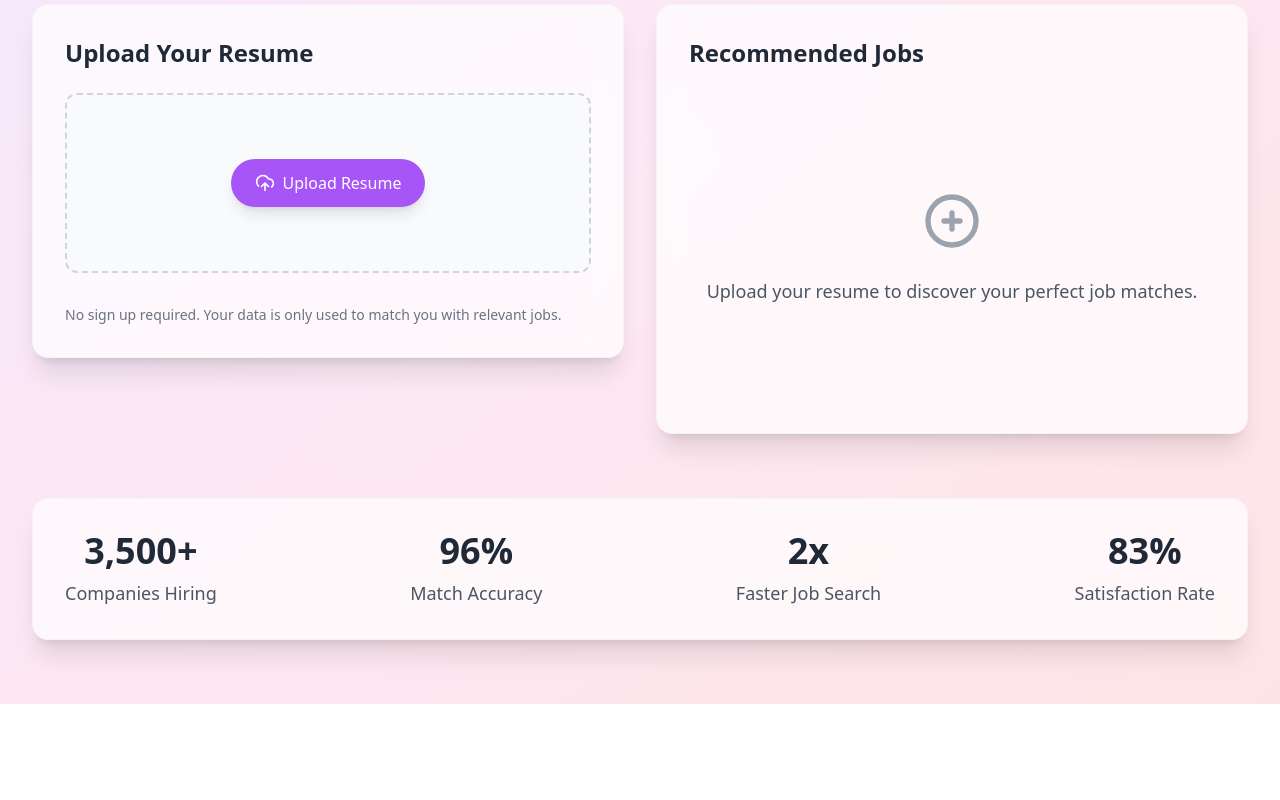
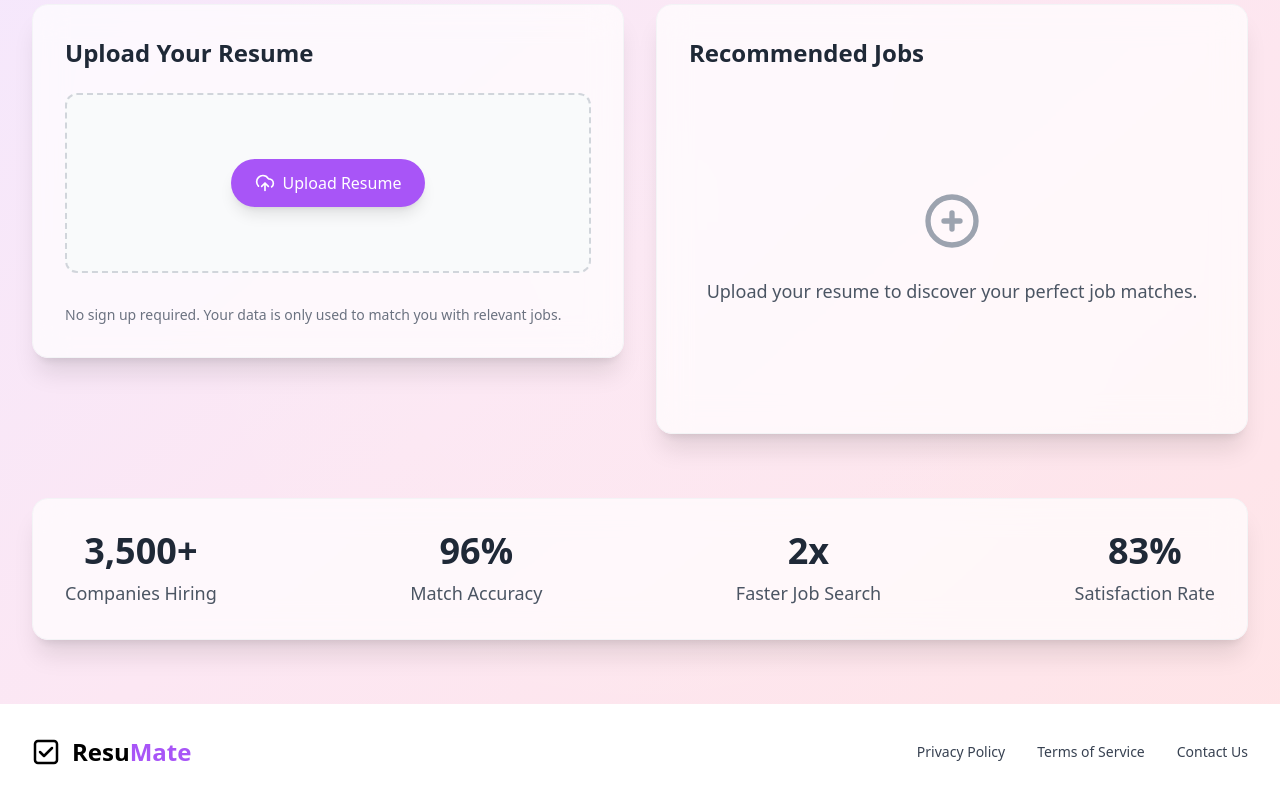
Before and after one commit to CMPT-276-SPRING-2025/final-project-lakes, a React (Vite) app: page /curated-jobs in a window 1280 px wide. Shown: the part 296-1096 px from the top of the page. Before the commit the page ends 1000 px from the top, so only its background shows below. Built offline with nearby package versions, Linux system fonts and the light colour scheme.

Commit message:
Added a Footer component file and used it in the jobs for you page

```diff
--- /dev/null
+++ b/src/components/Footer.jsx
@@ -0,0 +1,104 @@
+import React from "react";
+import { motion } from "framer-motion";
+
+const Footer = ({ darkMode }) => {
+  return (
+    <footer
+      className={`w-full py-8 px-8 relative z-10 ${
+        darkMode ? "bg-gray-900" : "bg-white"
+      }`}
+    >
+      <div className="max-w-7xl mx-auto flex flex-col md:flex-row justify-between items-center">
+        <motion.div
+          className="flex items-center"
+          initial={{ opacity: 0, x: -20 }}
+          animate={{ opacity: 1, x: 0 }}
+          transition={{ duration: 0.5 }}
+        >
+          <motion.div
+            className="mr-3"
+            whileHover={{ rotate: 360 }}
+            transition={{ duration: 0.8 }}
+          >
+            <svg
+              width="28"
+              height="28"
+              viewBox="0 0 28 28"
+              fill="none"
+              xmlns="http://www.w3.org/2000/svg"
+              className={`${darkMode ? "stroke-white" : "stroke-black"}`}
+            >
+              <rect
+                x="3"
+                y="3"
+                width="22"
+                height="22"
+                rx="3"
+                strokeWidth="2.5"
+              />
+              <path
+                d="M8 14L12 18L20 10"
+                strokeWidth="2.5"
+                strokeLinecap="round"
+                strokeLinejoin="round"
+              />
+            </svg>
+          </motion.div>
+          <h1
+            className={`text-2xl font-bold ${
+              darkMode ? "text-white" : "text-black"
+            }`}
+          >
+            Resu<span className="text-purple-500">Mate</span>
+          </h1>
+        </motion.div>
+
+        <motion.div
+          className="flex space-x-8 mt-6 md:mt-0"
+          initial={{ opacity: 0, y: -20 }}
+          animate={{ opacity: 1, y: 0 }}
+          transition={{ duration: 0.5, delay: 0.2 }}
+        >
+          <motion.a
+            href="#"
+            className={`text-sm font-medium ${
+              darkMode
+                ? "text-gray-300 hover:text-white"
+                : "text-gray-700 hover:text-black"
+            }`}
+            whileHover={{ scale: 1.05 }}
+            transition={{ type: "spring", stiffness: 400, damping: 10 }}
+          >
+            Privacy Policy
+          </motion.a>
+          <motion.a
+            href="#"
+            className={`text-sm font-medium ${
+              darkMode
+                ? "text-gray-300 hover:text-white"
+                : "text-gray-700 hover:text-black"
+            }`}
+            whileHover={{ scale: 1.05 }}
+            transition={{ type: "spring", stiffness: 400, damping: 10 }}
+          >
+            Terms of Service
+          </motion.a>
+          <motion.a
+            href="#"
+            className={`text-sm font-medium ${
+              darkMode
+                ? "text-gray-300 hover:text-white"
+                : "text-gray-700 hover:text-black"
+            }`}
+            whileHover={{ scale: 1.05 }}
+            transition={{ type: "spring", stiffness: 400, damping: 10 }}
+          >
+            Contact Us
+          </motion.a>
+        </motion.div>
+      </div>
+    </footer>
+  );
+};
+
+export default Footer;
--- a/src/pages/CuratedJobsPage.jsx
+++ b/src/pages/CuratedJobsPage.jsx
@@ -2,7 +2,7 @@ import React, { useState, useEffect } from "react";
 import ResumeButton from "../components/resumebutton";
 import { motion, AnimatePresence } from "framer-motion";
 import Navbar from "../components/Navbar"; // Import the Navbar component
-// import Footer from "../components/Footer"; // Import the Footer component
+import Footer from "../components/Footer"; // Import the Footer component
 
 const OPENAI_API_KEY =
   "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";
@@ -706,7 +706,7 @@ const CuratedJobsPage = () => {
       </main>
 
       {/* Use the Footer component */}
-      {/* <Footer darkMode={darkMode} /> */}
+      <Footer darkMode={darkMode} />
     </div>
   );
 };
```
